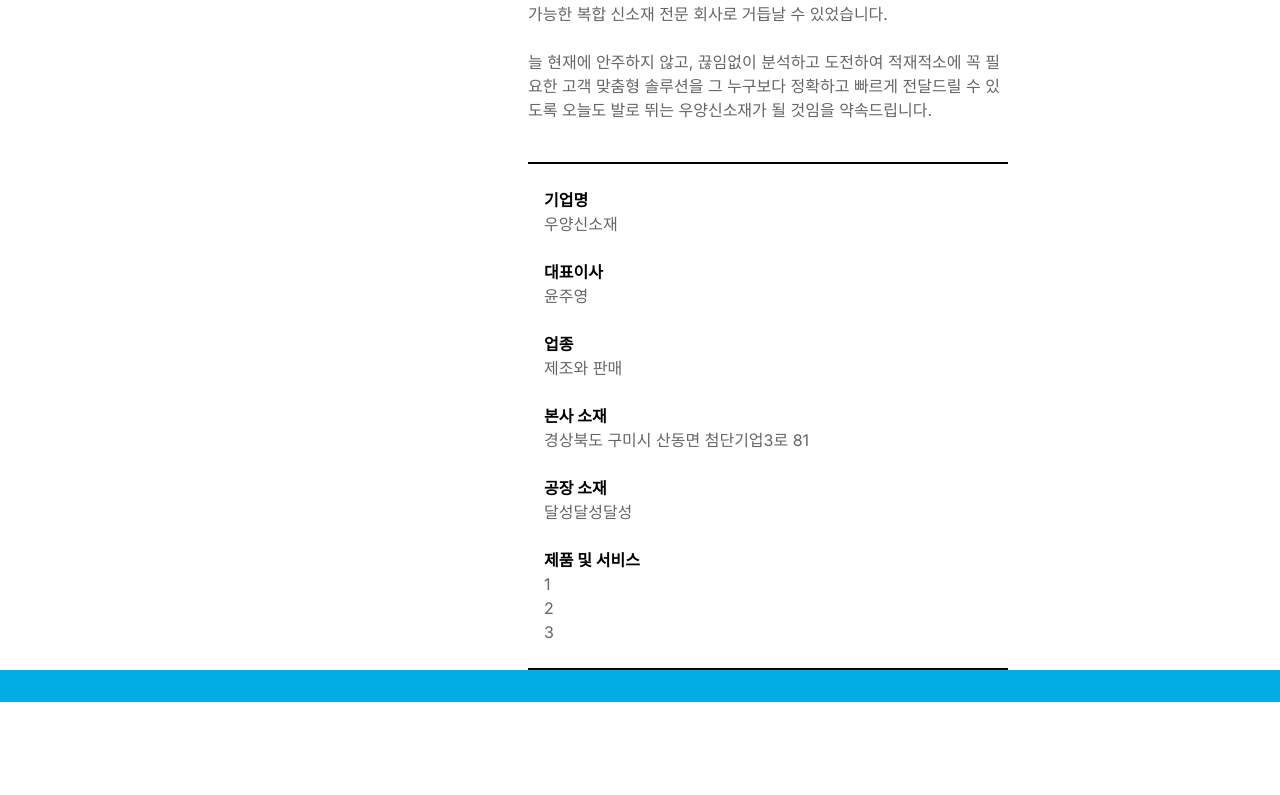
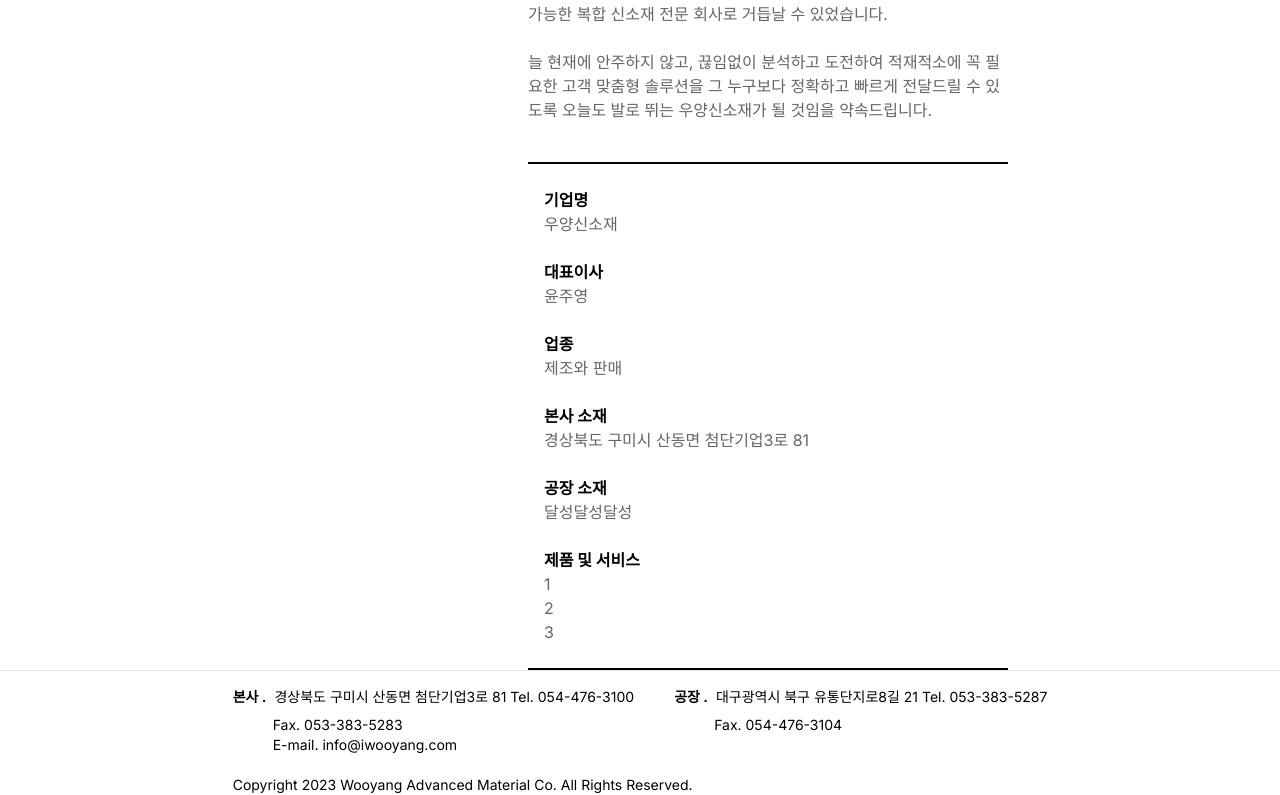
Before and after one commit to erurang/iwooyang, a Next.js app: page / in a window 1280 px wide. Shown: the part 910-1705 px from the top of the page. Before the commit the page ends 1612 px from the top, so only its background shows below. Built offline with nearby package versions, Linux system fonts and the light colour scheme.

Commit message:
IW-2 footer

```diff
--- a/src/components/Footer.tsx
+++ b/src/components/Footer.tsx
@@ -1,23 +1,35 @@
 export default function Footer() {
+  const currentYear = new Date().getFullYear();
+
   return (
-    <footer className="bg-[#02ACE5] text-[#2F2A85] p-4">
-      {/* <div className="flex justify-center items-center">
-        <p>TOP</p>
-      </div>
-      <div className="justify-start items-center grid gap-4">
-        <div>
-          <span>기업정보</span>
+    <div className="flex justify-center items-center border-t-[1px] border-gray-200 text-sm">
+      <footer className="pt-4 px-6 text-left">
+        <div className="flex flex-col lg:flex-row space-y-6 lg:space-y-0 lg:space-x-10">
+          <div className="space-y-2">
+            <div className="flex items-center space-x-2">
+              <div className="font-bold">본사 .</div>
+              <p>경상북도 구미시 산동면 첨단기업3로 81 Tel. 054-476-3100</p>
+            </div>
+            <div className="pl-10">
+              <p>Fax. 053-383-5283</p>
+              <p>E-mail. info@iwooyang.com</p>
+            </div>
+          </div>
+          <div className="space-y-2">
+            <div className="flex items-center space-x-2">
+              <div className="font-bold">공장 .</div>
+              <p>대구광역시 북구 유통단지로8길 21 Tel. 053-383-5287</p>
+            </div>
+            <div className="pl-10">
+              <p>Fax. 054-476-3104</p>
+            </div>
+          </div>
         </div>
-        <div>
-          <span>제품소개</span>
+        <div className="mt-3 lg:mt-5">
+          Copyright {currentYear} Wooyang Advanced Material Co. All Rights
+          Reserved.
         </div>
-        <div>
-          <span>고객지원</span>
-        </div>
-        <div>
-          <span>인재채용</span>
-        </div>
-      </div> */}
-    </footer>
+      </footer>
+    </div>
   );
 }
```
